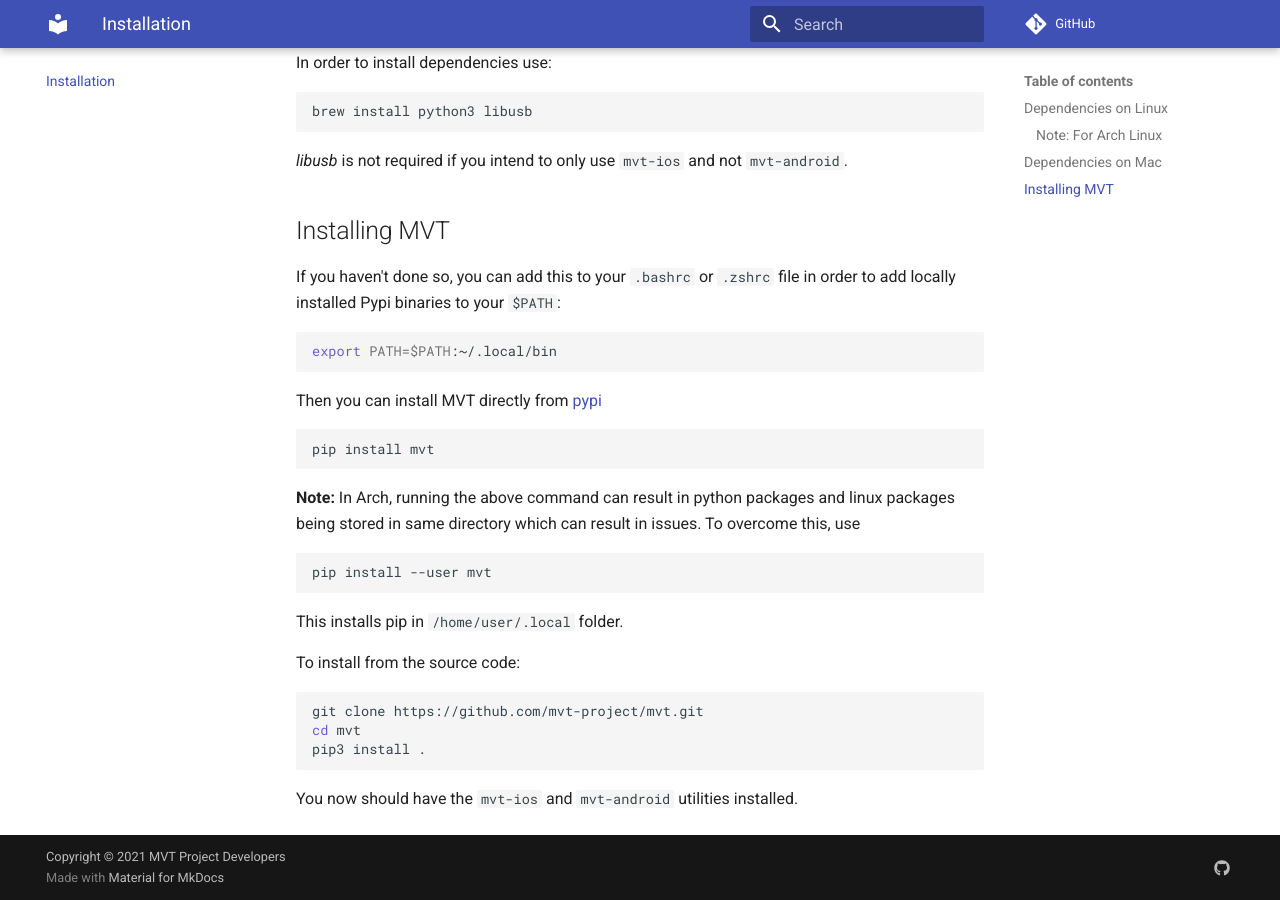
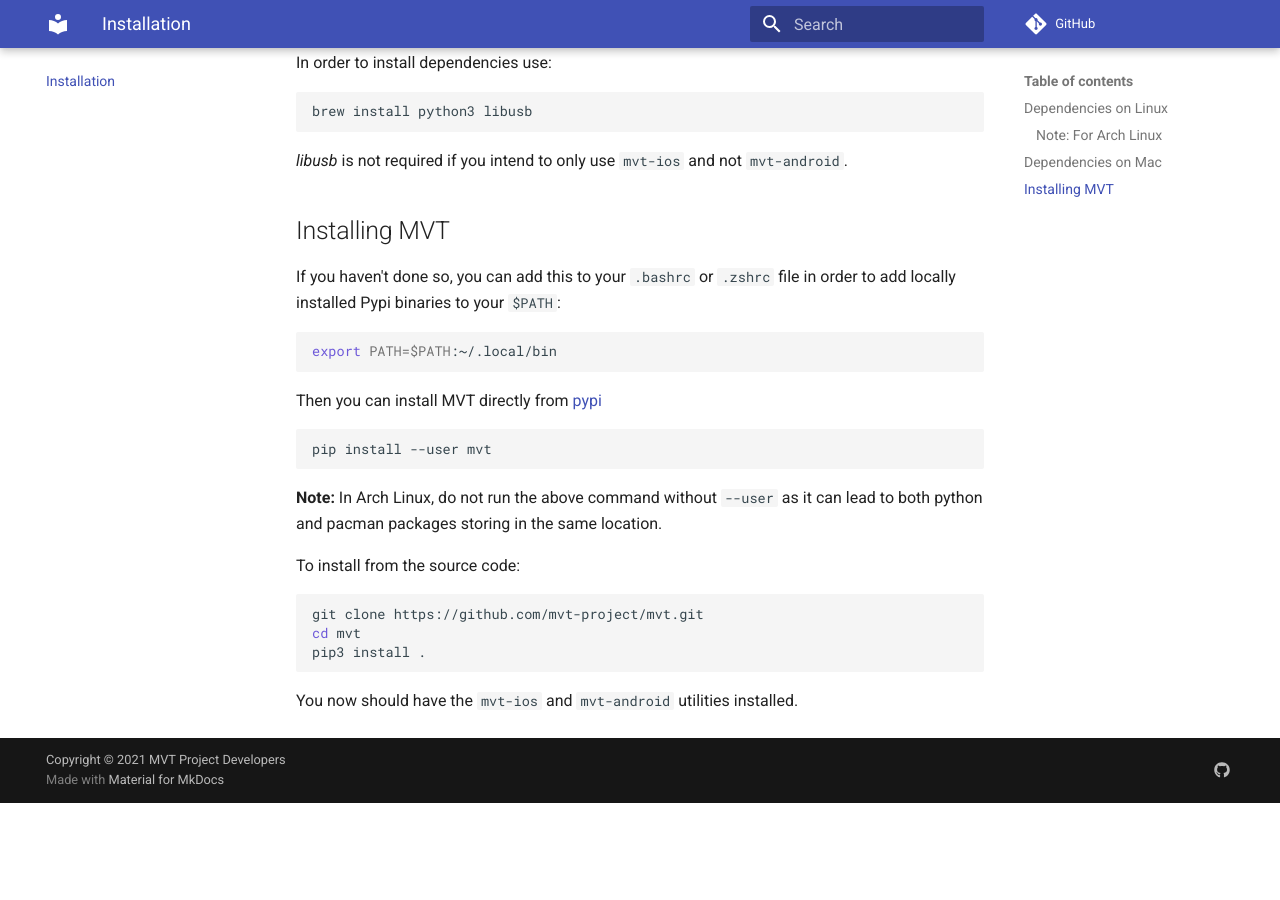
Before and after one commit to mvt-project/mvt, an MkDocs documentation site: the page built from docs/install.md, in a window 1280 px wide and 900 px high, scrolled down 754 px. Built offline with MkDocs 1.6.1 and Material for MkDocs 9.7.7, drawn with Linux system fonts in a browser that asks for light colours; comment, search, counter and statistics services are not loaded; after the commit the page ends 1557 px from its top, so only the background shows below that.

Commit message:
Update install.md

````diff
--- a/docs/install.md
+++ b/docs/install.md
@@ -44,16 +44,10 @@ export PATH=$PATH:~/.local/bin
 Then you can install MVT directly from [pypi](https://pypi.org/project/mvt/)
 
 ```bash
-pip install mvt
-```
-
-**Note:** In Arch, running the above command can result in python packages and linux packages being stored in same directory which can result in issues. To overcome this, use
-
-```bash
 pip install --user mvt
 ```
 
-This installs pip in `/home/user/.local` folder.
+**Note:** In Arch Linux, do not run the above command without `--user` as it can lead to both python and pacman packages storing in the same location.
 
 To install from the source code:
 
````
